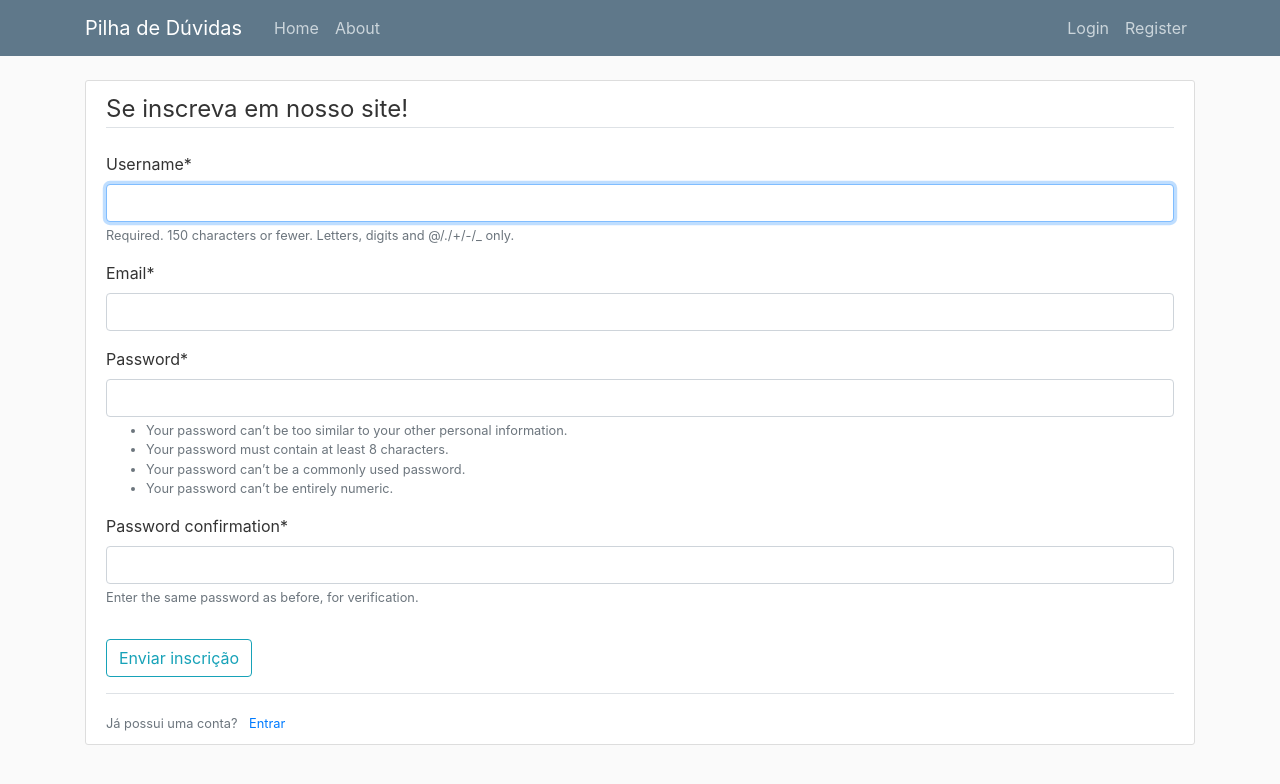
After one commit to antoniokht/EngenhariaSoftwareXP, a Django app: page /register/ in a window 1280 px wide. The commit adds this page. Shown: the top 784 px of the page. Run offline with Django 3.2, Linux system fonts and the light colour scheme; some libraries are stand-ins or nearby versions.

Commit message:
Acrescentando user app

```diff
--- a/ForumQA/forum_qa/forum_qa/settings.py
+++ b/ForumQA/forum_qa/forum_qa/settings.py
@@ -32,6 +32,8 @@ ALLOWED_HOSTS = []
 
 INSTALLED_APPS = [
     'question.apps.QuestionConfig',
+    'user.apps.UserConfig',
+    'crispy_forms',
     'django.contrib.admin',
     'django.contrib.auth',
     'django.contrib.contenttypes',
@@ -119,3 +121,5 @@ USE_TZ = True
 # https://docs.djangoproject.com/en/2.2/howto/static-files/
 
 STATIC_URL = '/static/'
+
+CRISPY_TEMPLATE_PACK = 'bootstrap4'
--- a/ForumQA/forum_qa/forum_qa/urls.py
+++ b/ForumQA/forum_qa/forum_qa/urls.py
@@ -15,8 +15,10 @@ Including another URLconf
 """
 from django.contrib import admin
 from django.urls import path, include
+from user import views as user_views
 
 urlpatterns = [
     path('admin/', admin.site.urls),
-    path('', include('question.urls'))
+    path('register/', user_views.register, name='register'),
+    path('', include('question.urls')),
 ]
--- a/ForumQA/forum_qa/question/templates/question/base.html
+++ b/ForumQA/forum_qa/question/templates/question/base.html
@@ -24,7 +24,7 @@
     <nav class="navbar navbar-expand-md navbar-dark bg-steel fixed-top">
       <div class="container">
         <a class="navbar-brand mr-4" href="/">Pilha de Dúvidas</a>
-        <butto class="navbar-toggler" type="button" data-toggle="collapse" data-target="#navbarToggle"
+        <button class="navbar-toggler" type="button" data-toggle="collapse" data-target="#navbarToggle"
           aria-controls="navbarToggle" aria-expanded="false" aria-label="Toggle navigation">
           <span class="navbar-toggler-icon"></span>
           </button>
@@ -45,6 +45,13 @@
   <main role="main" class="container">
     <div class="row">
       <div class="col-sm-12 col-centered">
+        {% if messages %}
+          {% for message in messages %}
+            <div class="alert alert-{{ message.tags }}">
+              {{ message }}
+            </div>
+          {% endfor %}
+        {% endif %}
         {% block content %}{% endblock %}
       </div>
     </div>
--- /dev/null
+++ b/ForumQA/forum_qa/user/forms.py
@@ -0,0 +1,11 @@
+from django import forms
+from django.contrib.auth.models import User
+from django.contrib.auth.forms import UserCreationForm
+
+
+class UserRegisterForm(UserCreationForm):
+    email = forms.EmailField()
+
+    class Meta:
+        model = User
+        fields = ['username', 'email', 'password1', 'password2']
--- /dev/null
+++ b/ForumQA/forum_qa/user/templates/users/register.html
@@ -0,0 +1,21 @@
+{% extends 'question/base.html' %}
+{% load crispy_forms_tags %}
+{% block content %}
+    <div class="content-section">
+        <form method="POST">
+            {% csrf_token %}
+            <fieldset class="form-group">
+                <legend class="border-bottom mb-4">Se inscreva em nosso site!</legend>
+                {{ form|crispy }}
+            </fieldset>
+            <div class="form-group">
+                <button class="btn btn-outline-info" type="submit">Enviar inscrição</button>
+            </div>
+        </form>
+        <div class="border-top pt-3">
+            <small class="text-muted">
+                Já possui uma conta? <a class="ml-2" href="#">Entrar</a>
+            </small>
+        </div>
+    </div>
+{% endblock content %}
--- a/ForumQA/forum_qa/user/views.py
+++ b/ForumQA/forum_qa/user/views.py
@@ -1,3 +1,15 @@
-from django.shortcuts import render
+from django.shortcuts import render, redirect
+from django.contrib import messages
+from .forms import UserRegisterForm
 
-# Create your views here.
+def register(request):
+    if request.method == 'POST':
+        form = UserRegisterForm(request.POST)
+        if form.is_valid():
+            form.save()
+            username = form.cleaned_data.get('username')
+            messages.success(request, f'Conta criada para {username}!')
+            return redirect('question-home')
+    else:
+        form = UserRegisterForm()
+    return render(request, 'users/register.html', {'form': form})
```
